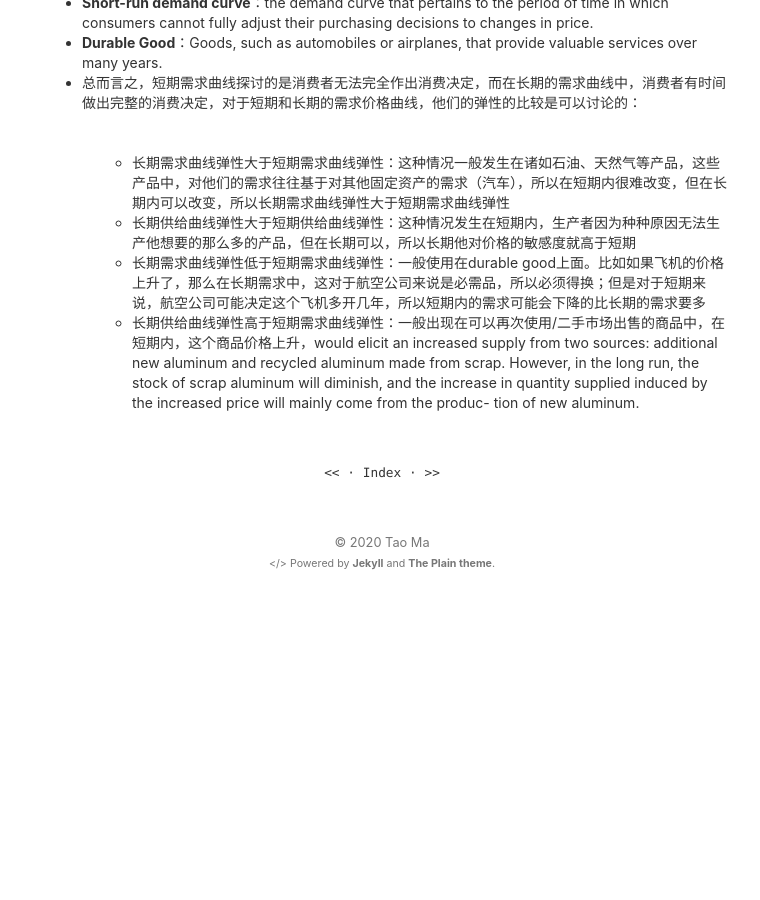
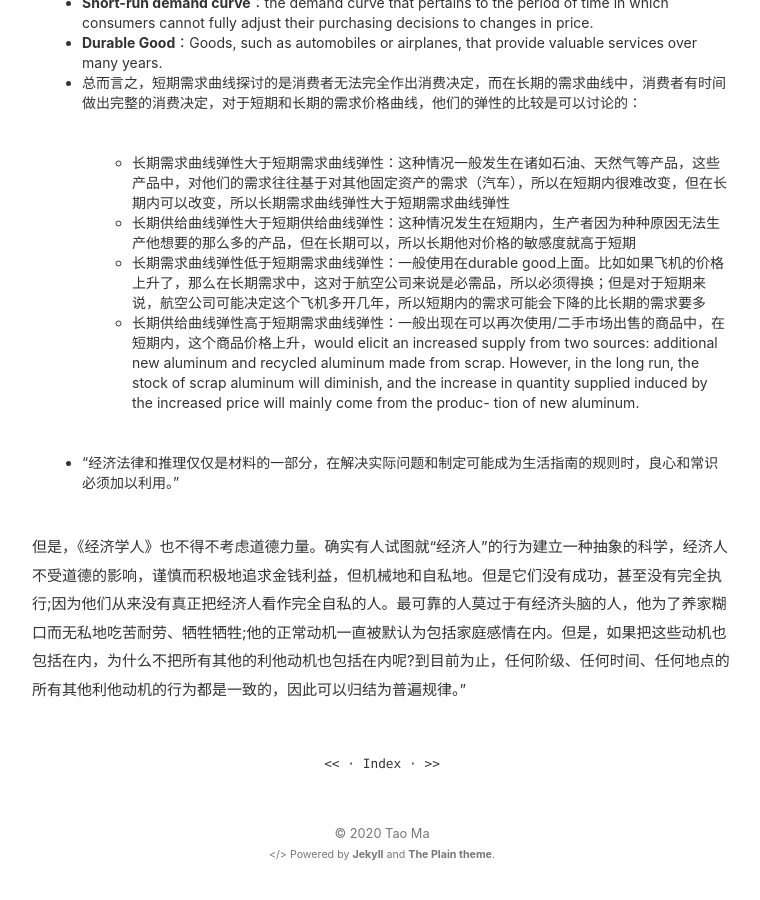
Before and after one commit to Michaeltaoma/michaeltaoma.github.io, a Jekyll site: the page built from _posts/2020-05-11-economics-note.md, in a window 1280 px wide and 900 px high, scrolled down 11781 px. Shown: the whole window, without its empty margins (258-1018 px from the left). Built offline with Jekyll 4.4.1, drawn with Linux system fonts in a browser that asks for light colours; formulas are drawn with MathJax 3; comment, search, counter and statistics services are not loaded; before the commit the page ends 12390 px from its top, so only the background shows below that.

Commit message:
update article

```diff
--- a/_posts/2020-05-11-economics-note.md
+++ b/_posts/2020-05-11-economics-note.md
@@ -252,3 +252,7 @@ $$
 	- 长期供给曲线弹性大于短期供给曲线弹性：这种情况发生在短期内，生产者因为种种原因无法生产他想要的那么多的产品，但在长期可以，所以长期他对价格的敏感度就高于短期
 	- 长期需求曲线弹性低于短期需求曲线弹性：一般使用在durable good上面。比如如果飞机的价格上升了，那么在长期需求中，这对于航空公司来说是必需品，所以必须得换；但是对于短期来说，航空公司可能决定这个飞机多开几年，所以短期内的需求可能会下降的比长期的需求要多
 	- 长期供给曲线弹性高于短期需求曲线弹性：一般出现在可以再次使用/二手市场出售的商品中，在短期内，这个商品价格上升，would elicit an increased supply from two sources: additional new aluminum and recycled aluminum made from scrap. However, in the long run, the stock of scrap aluminum will diminish, and the increase in quantity supplied induced by the increased price will mainly come from the produc- tion of new aluminum.
+
+- “经济法律和推理仅仅是材料的一部分，在解决实际问题和制定可能成为生活指南的规则时，良心和常识必须加以利用。”
+
+但是，《经济学人》也不得不考虑道德力量。确实有人试图就“经济人”的行为建立一种抽象的科学，经济人不受道德的影响，谨慎而积极地追求金钱利益，但机械地和自私地。但是它们没有成功，甚至没有完全执行;因为他们从来没有真正把经济人看作完全自私的人。最可靠的人莫过于有经济头脑的人，他为了养家糊口而无私地吃苦耐劳、牺牲牺牲;他的正常动机一直被默认为包括家庭感情在内。但是，如果把这些动机也包括在内，为什么不把所有其他的利他动机也包括在内呢?到目前为止，任何阶级、任何时间、任何地点的所有其他利他动机的行为都是一致的，因此可以归结为普遍规律。”
```
Also changed, not shown: assets/post_pics/Snipaste_2020-05-20_18-46-16.png (added), 1 other file.
